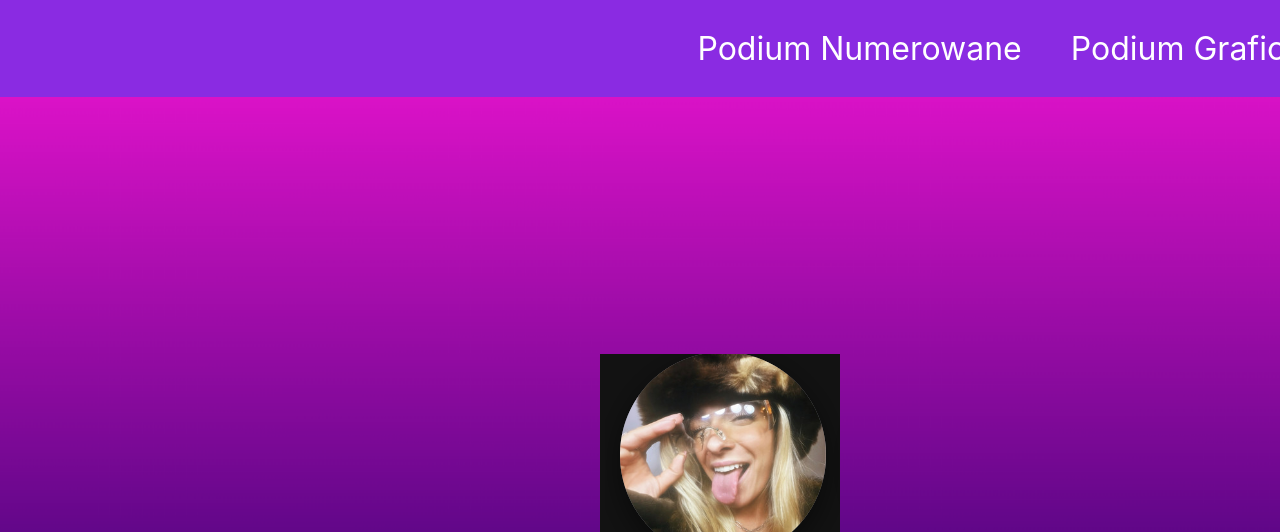
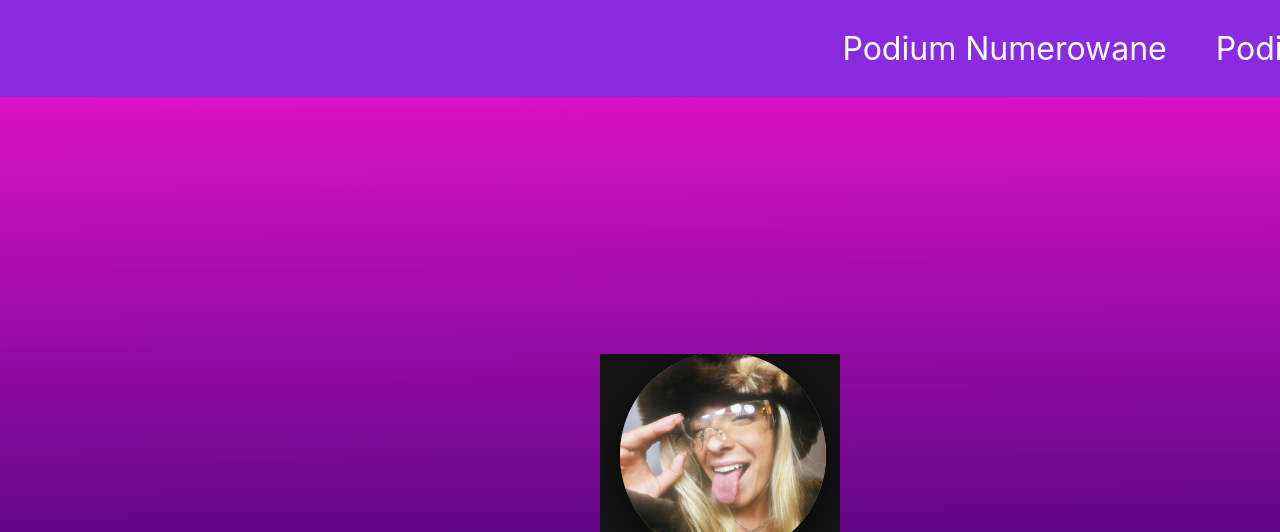
Before and after one commit to JuliaNJureK/wykonawcy, a plain HTML site: page index.html in a window 1280 px wide. Shown: the top 532 px of the page. Drawn offline with Linux system fonts and the light colour scheme; files whose address does not match are found by name.

Commit message:
Update style.css

```diff
--- a/style.css
+++ b/style.css
@@ -6,7 +6,8 @@ header{
     /* Rectangle 1 */
 
 position: fixed;
-width: 1340px;
+/* width: 1340px; */
+width: 1485px; /* Common Comment */
 height: 97px;
 left: 0px;
 top: 0px;
```
